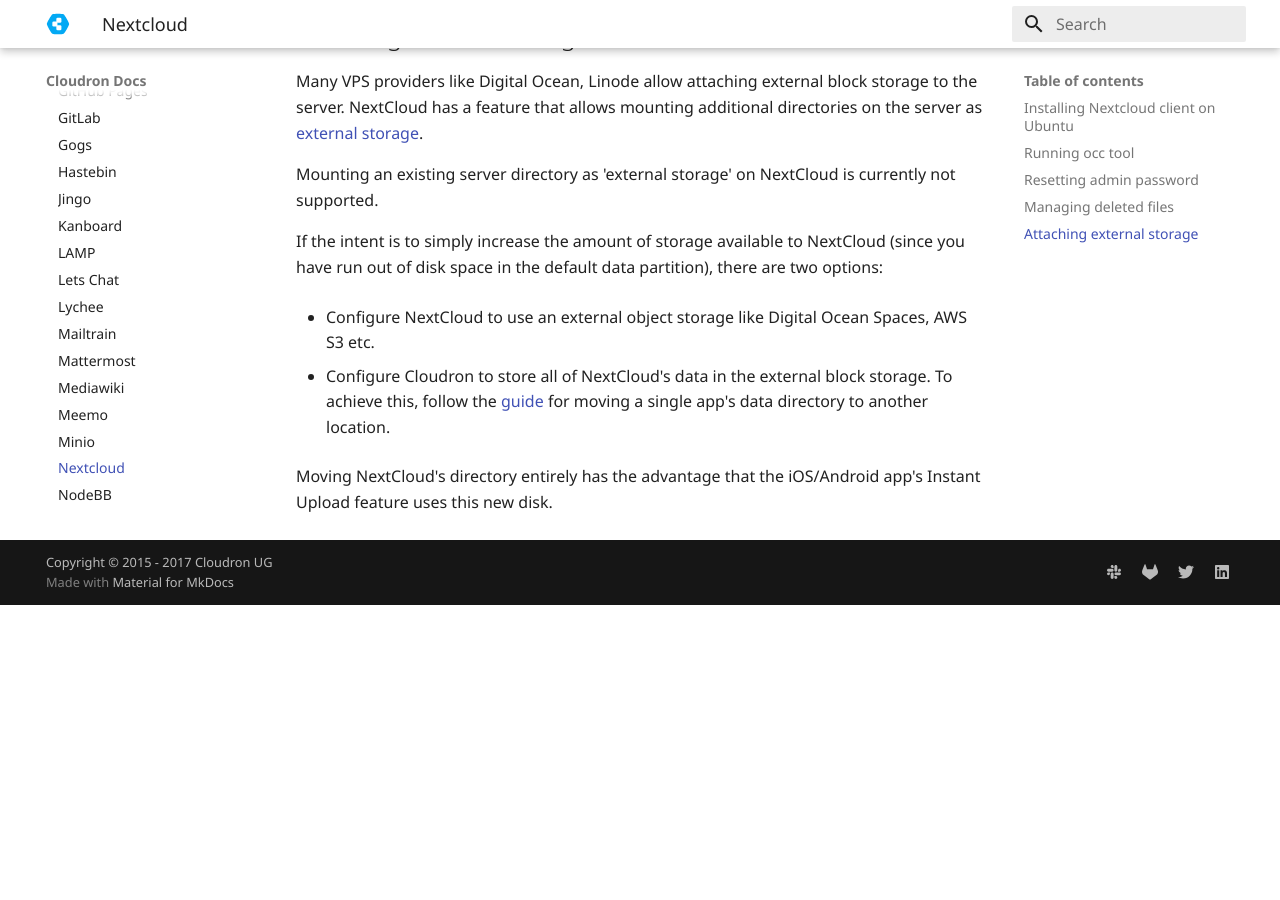
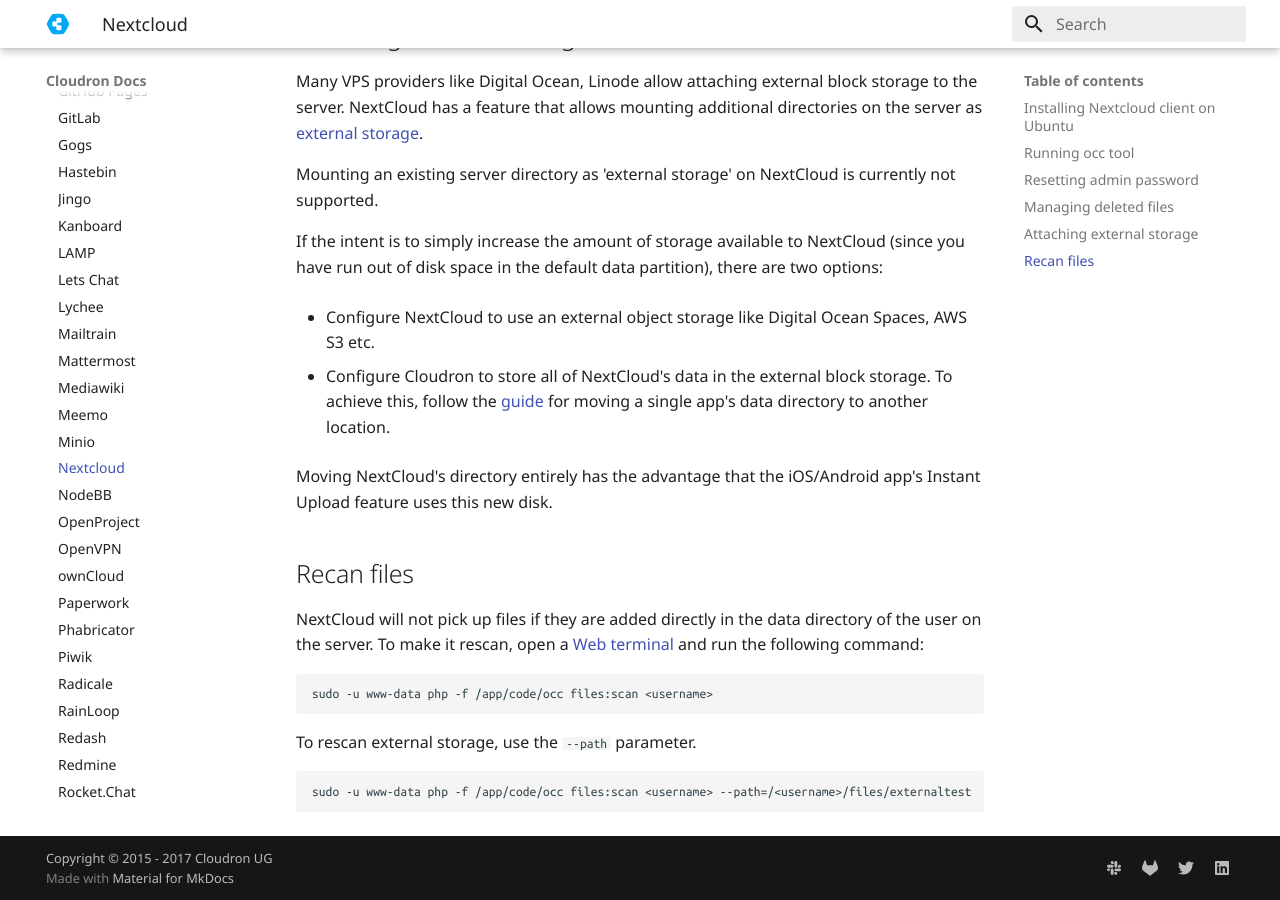
Before and after one commit to M-arcus/cloudron-docs, an MkDocs documentation site: the page built from docs/documentation/apps/nextcloud.md, in a window 1280 px wide and 900 px high, scrolled down 1388 px. Built offline with MkDocs 1.6.1 and Material for MkDocs 9.7.7, drawn with Linux system fonts in a browser that asks for light colours; old or Windows-style settings are respelled for this version of MkDocs; before the commit the page ends 1993 px from its top, so only the background shows below that.

Commit message:
nc: add note on rescan files

````diff
--- a/docs/documentation/apps/nextcloud.md
+++ b/docs/documentation/apps/nextcloud.md
@@ -72,3 +72,18 @@
 
 Moving NextCloud's directory entirely has the advantage that the iOS/Android app's Instant Upload feature uses
 this new disk.
+
+## Recan files
+
+NextCloud will not pick up files if they are added directly in the data directory of the user on the server.
+To make it rescan, open a [Web terminal](/documentation/apps/#web-terminal) and run the following command:
+
+```
+sudo -u www-data php -f /app/code/occ files:scan <username>
+```
+
+To rescan external storage, use the `--path` parameter.
+
+```
+sudo -u www-data php -f /app/code/occ files:scan <username> --path=/<username>/files/externaltest
+```
````
